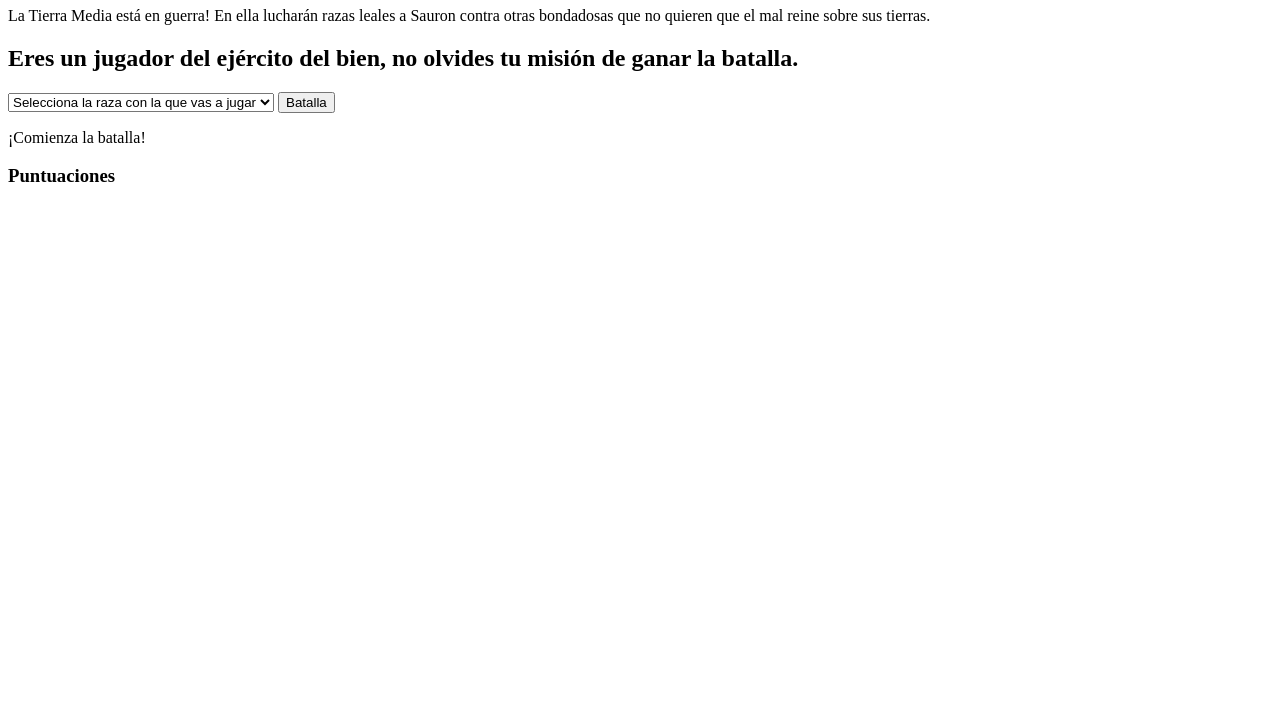
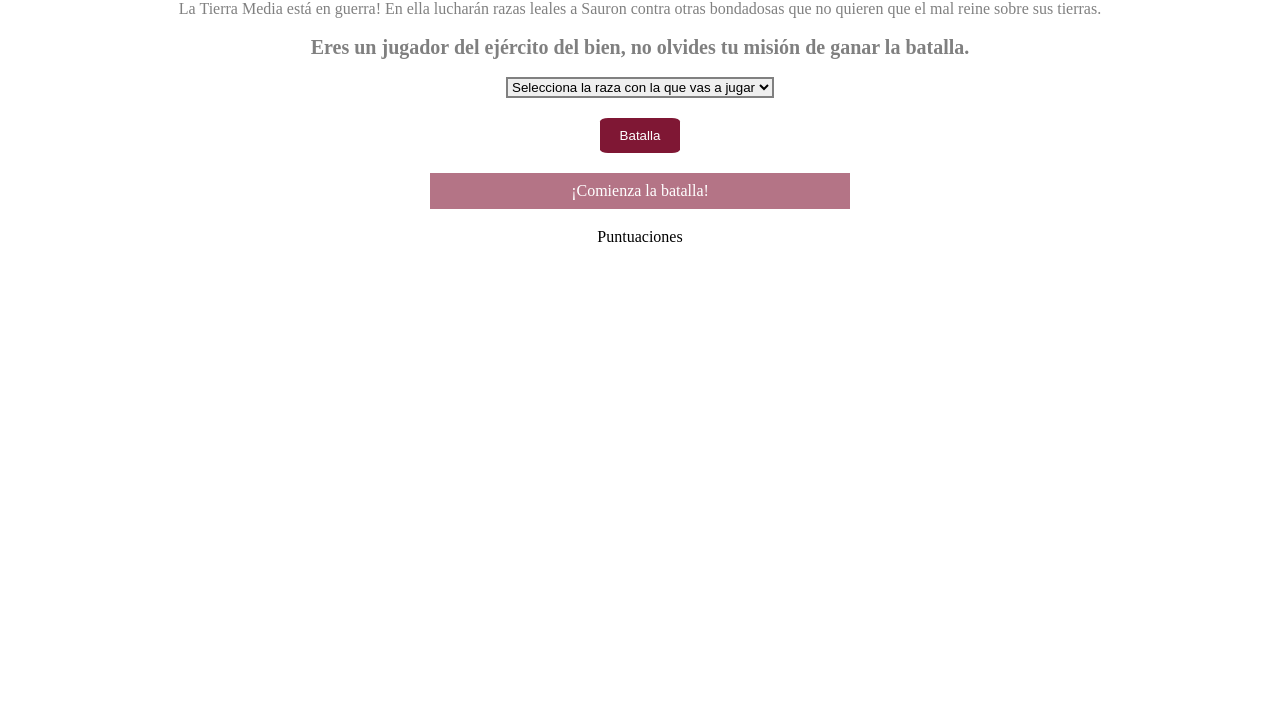
Before and after one commit to Adalab/modulo-2-evaluacion-intermedia-mireiaparra, a plain HTML site: page src/html/index.html in a window 1280 px wide. Shown: the part 73-800 px from the top of the page. Drawn offline with Linux system fonts and the light colour scheme.

Commit message:
add basic css

```diff
--- /dev/null
+++ b/src/css/reset.css
@@ -0,0 +1,48 @@
+/* http://meyerweb.com/eric/tools/css/reset/
+   v2.0 | 20110126
+   License: none (public domain)
+*/
+
+html, body, div, span, applet, object, iframe,
+h1, h2, h3, h4, h5, h6, p, blockquote, pre,
+a, abbr, acronym, address, big, cite, code,
+del, dfn, em, img, ins, kbd, q, s, samp,
+small, strike, strong, sub, sup, tt, var,
+b, u, i, center,
+dl, dt, dd, ol, ul, li,
+fieldset, form, label, legend,
+table, caption, tbody, tfoot, thead, tr, th, td,
+article, aside, canvas, details, embed,
+figure, figcaption, footer, header, hgroup,
+menu, nav, output, ruby, section, summary,
+time, mark, audio, video {
+	margin: 0;
+	padding: 0;
+	border: 0;
+	font-size: 100%;
+	font: inherit;
+	vertical-align: baseline;
+}
+/* HTML5 display-role reset for older browsers */
+article, aside, details, figcaption, figure,
+footer, header, hgroup, menu, nav, section {
+	display: block;
+}
+body {
+	line-height: 1;
+}
+ol, ul {
+	list-style: none;
+}
+blockquote, q {
+	quotes: none;
+}
+blockquote:before, blockquote:after,
+q:before, q:after {
+	content: '';
+	content: none;
+}
+table {
+	border-collapse: collapse;
+	border-spacing: 0;
+}
--- a/src/css/styles.css
+++ b/src/css/styles.css
@@ -1,3 +1,47 @@
 .hidden {
     display: none;
 }
+
+.container {
+    display: flex;
+    flex-direction: column;
+    gap: 20px;
+    align-items: center;
+    justify-content: center;
+    margin: 20px;
+}
+
+.title {
+font-size: 34px;
+color: #7F1734;
+text-transform:uppercase;
+}
+
+.par {
+    color: grey;
+}
+
+.subtitle {
+    font-weight: 800;
+    font-size: 20px;
+    color: grey;
+}
+.select {
+    border: solid 2px grey;
+}
+
+.start {
+    background-color: #7F1734;
+    color: white;
+    padding: 10px 20px;
+    border-radius: 10%;
+    border: none;
+}
+
+.text {
+    width: 400px;
+    background-color: #b47486;
+    color: white;
+   padding: 10px;
+   text-align: center;
+}
--- a/src/html/index.html
+++ b/src/html/index.html
@@ -4,14 +4,16 @@
     <meta charset="UTF-8">
     <meta http-equiv="X-UA-Compatible" content="IE=edge">
     <meta name="viewport" content="width=device-width, initial-scale=1.0">
+    <link rel="stylesheet" href="/src/css/reset.css" />
     <link rel="stylesheet" href="/src/css/styles.css" />
     <title>Evaluación intermedia Mireia Maldonado Parra</title>
 </head>
 <body>
-    <h1>Los anillos de poder</h1>
-    <p>La Tierra Media está en guerra! En ella lucharán razas leales a Sauron contra otras bondadosas que no quieren que el mal reine sobre sus tierras.</p>
-    <h2>Eres un jugador del ejército del bien, no olvides tu misión de ganar la batalla.</h2>
-    <select class="js-select">
+    <main class="container">
+    <h1 class="title">Los anillos de poder</h1>
+    <p class="par">La Tierra Media está en guerra! En ella lucharán razas leales a Sauron contra otras bondadosas que no quieren que el mal reine sobre sus tierras.</p>
+    <h2 class="subtitle">Eres un jugador del ejército del bien, no olvides tu misión de ganar la batalla.</h2>
+    <select class=" select js-select">
         <option value="" selected disabled>Selecciona la raza con la que vas a jugar</option>
         <option value="1">Pelosos con fuerza</option>
         <option value="2">Sureños buenos con fuerza</option>
@@ -19,12 +21,13 @@
         <option value="4">Númenóreanos con fuerza</option>
         <option value="5">Elfos con fuerza</option>
     </select>
-    <button class="js-button">Batalla</button>
-    <p class="js-text">¡Comienza la batalla!</p>
+    <button class="start js-button">Batalla</button>
+    <p class="text js-text">¡Comienza la batalla!</p>
     <h3>Puntuaciones</h3>
     <p class="js-player"></p>
     <p class="js-cpu"></p>
-    <button class="js-restart hidden">Reiniciar Juego</button>
+    <button class="js-restart hidden start">Reiniciar Juego</button>
+</main>
     <script src="/src/js/main.js"></script>
 </body>
 </html>
```
